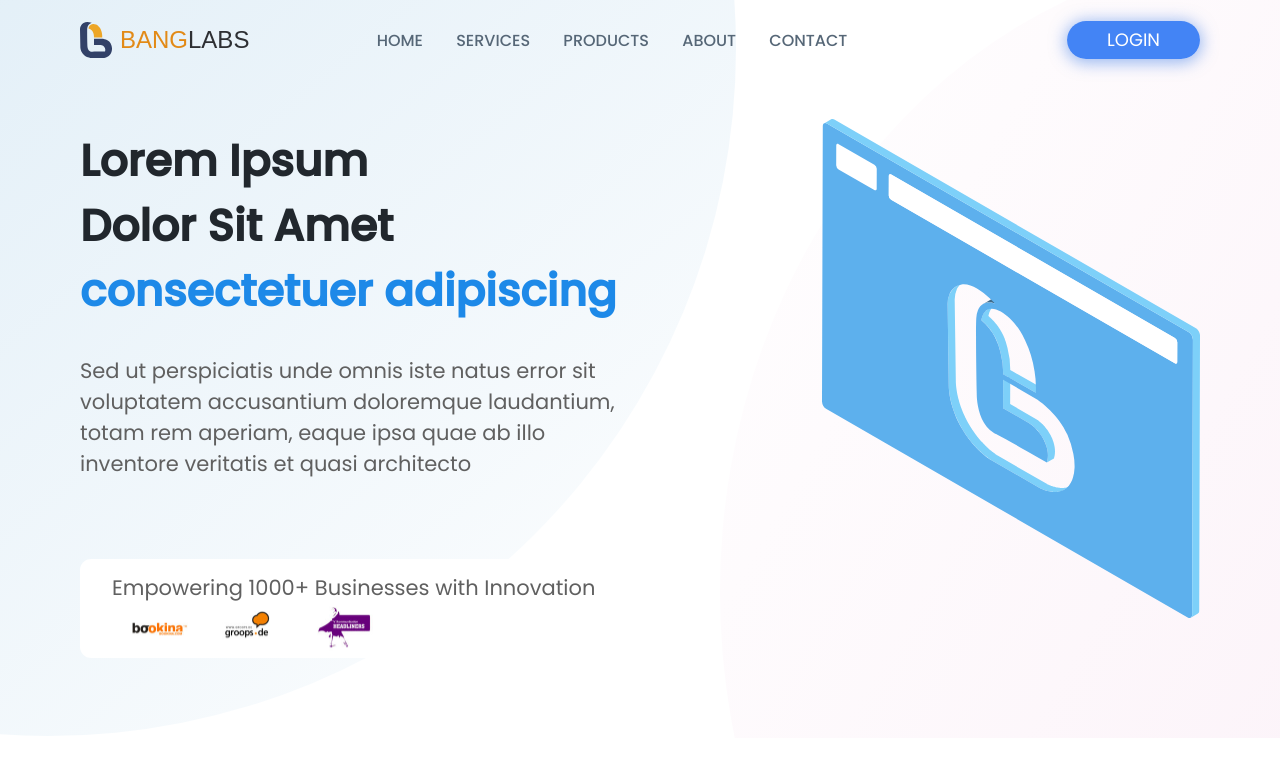
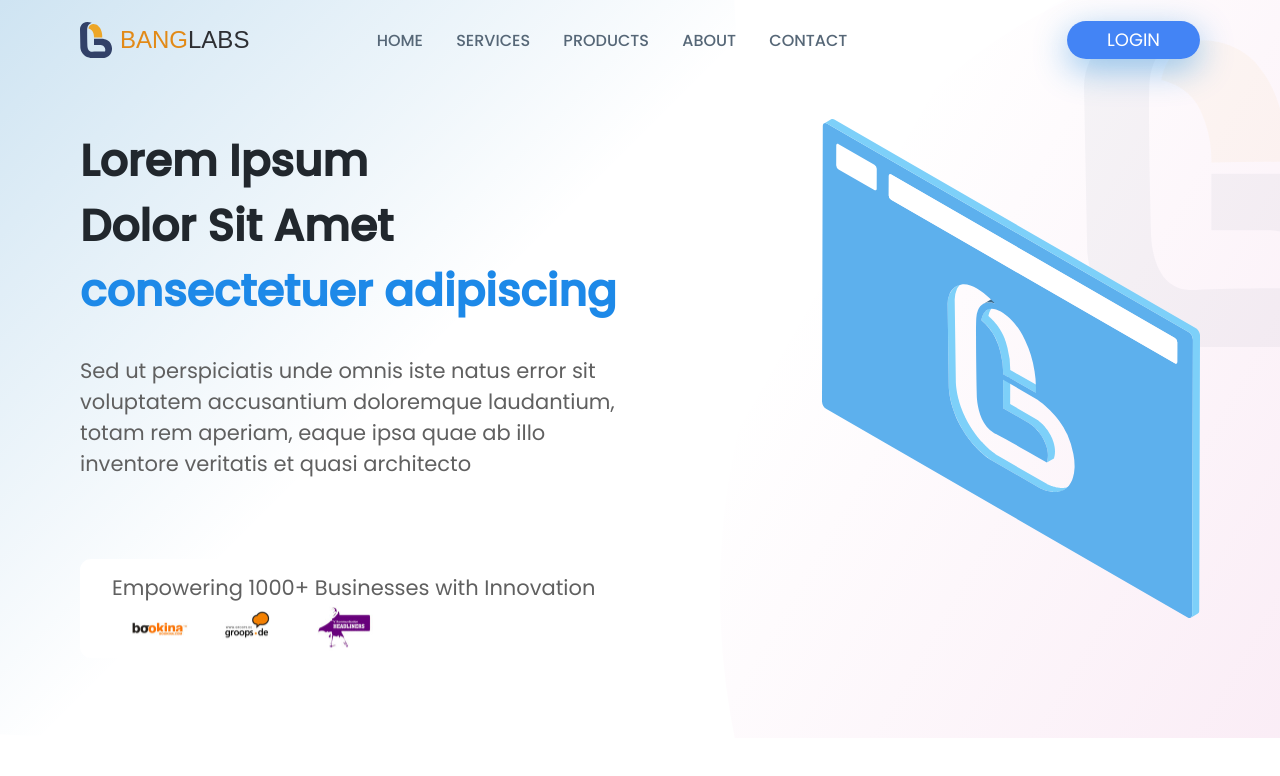
Before and after one commit to nuruddin-bin/banglab, a plain HTML site: page index.html in a window 1280 px wide. Drawn offline with Linux system fonts and the light colour scheme; a web font is replaced by a local one.

Commit message:
banner-bg

```diff
--- a/assets/css/style.css
+++ b/assets/css/style.css
@@ -132,7 +132,7 @@ body{
     background: var(--color-primary);
     padding: .4rem 2.5rem;
     border-radius: 10rem;
-    box-shadow: 0px 2px 16px 2px #4781e78c;
+    box-shadow: 0px 10px 34px rgba(15, 130, 219, 0.45);
 }
 
 
@@ -158,8 +158,7 @@ body{
     height: 86rem;
     width: 86rem;
     border-radius: 50%;
-    background-image: linear-gradient(140deg, #0071bc, #fff);
-    opacity: .2;
+    background: linear-gradient(135deg, rgba(0, 113, 188, 0.5) 0%, rgba(255, 255, 255, 0) 75%);
     z-index: -14;
     transform: translate(-40rem, -40rem);
 }
@@ -173,8 +172,7 @@ body{
     width: 70rem;
     border-radius: 50%;
     z-index: -14;
-    background-image: linear-gradient(-60deg,#CC3B9C, #fff);
-    opacity: .1;
+    background: linear-gradient(120deg, rgba(255, 255, 255, 0) 15%, rgba(204,59,156,0.2) 100%);
     transform: translate(45rem, -3rem);
 }
 
@@ -227,6 +225,14 @@ body{
     width: 40%;
     display: flex;
     justify-content: flex-end;
+    position: relative;
+}
+
+.banner .right-side > .banner-bg{
+    position: absolute;
+    width: 65%;
+    left: 74%;
+    top: 3%;
 }
 
 .banner .right-side .img-wrapper{
--- a/index.html
+++ b/index.html
@@ -62,6 +62,7 @@
 
             <!-- right side -->
             <div class="right-side">
+                <img src="./assets/img/banner/Layer_3.svg" alt="" class="banner-bg">
                 <div class="img-wrapper">
                     <img src="./assets/img/banner/blabs banner.svg" alt="">
                 </div>
```
